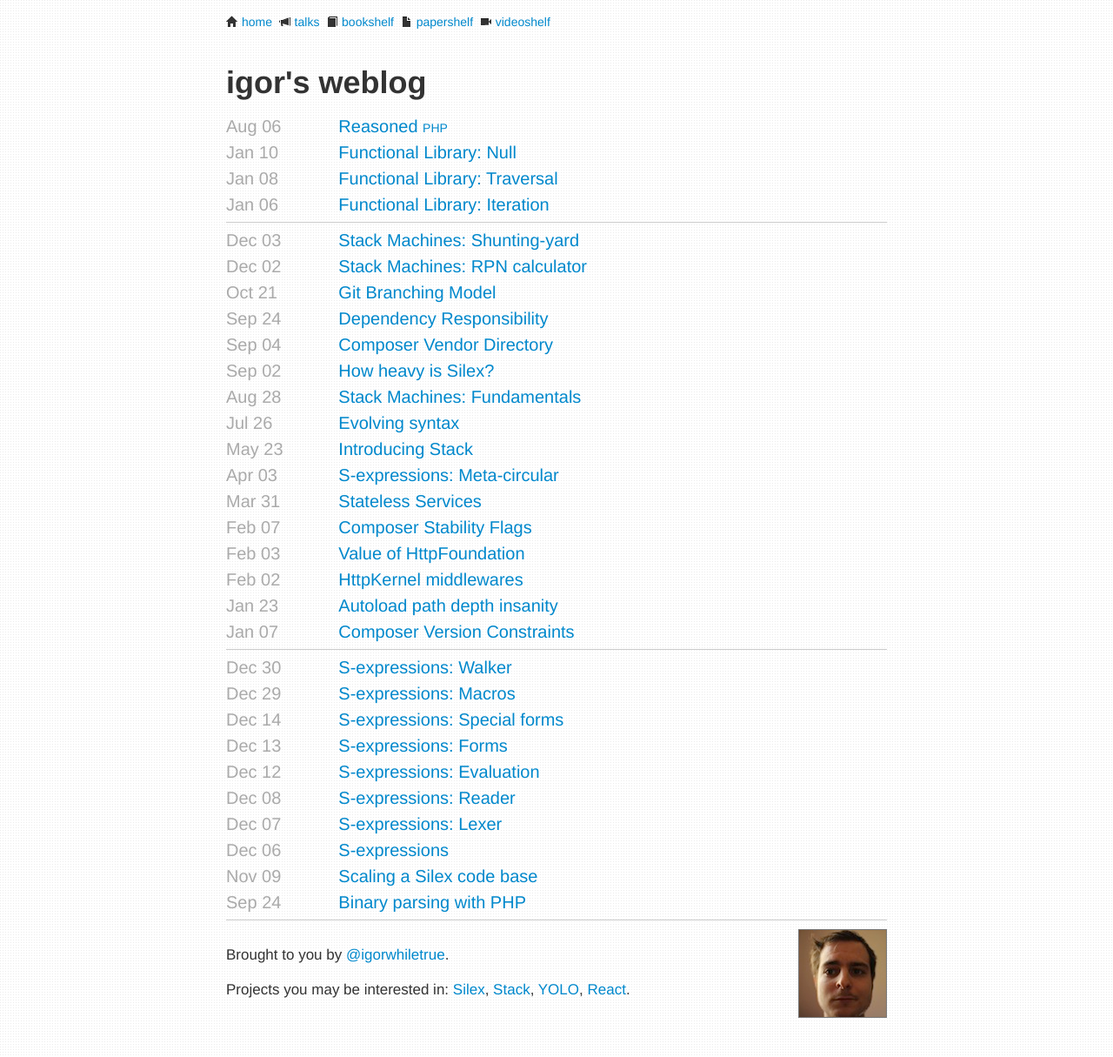
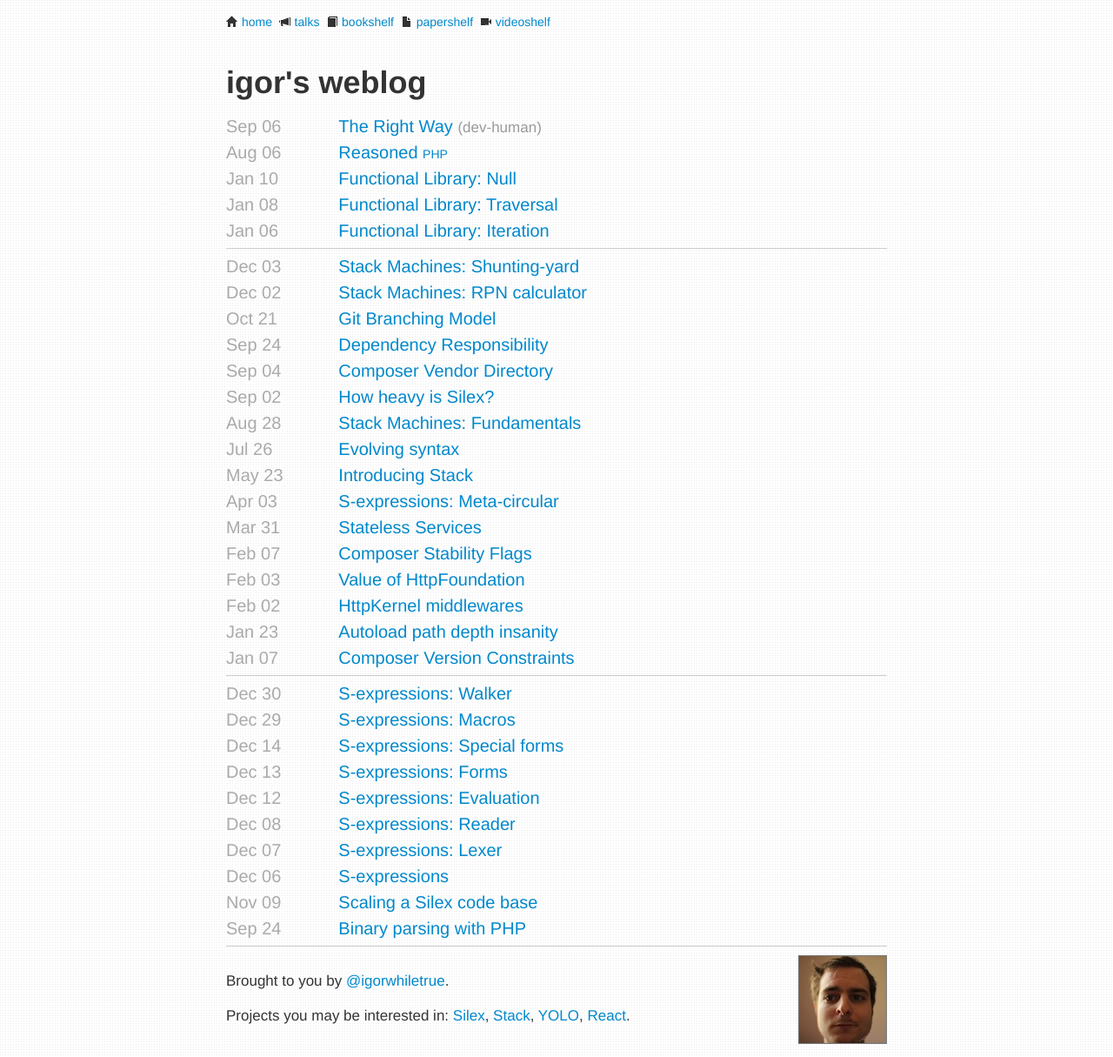
Before and after one commit to igorw/weblog, a Jekyll site: the page built from index.html, in a window 1280 px wide. Shown: the whole page at 87% size. Built offline with Jekyll 4.4.1, drawn with Linux system fonts in a browser that asks for light colours; Markdown is read by kramdown in place of the engine named in the settings.

Commit message:
add support for remote posts, link to the right way piece

```diff
--- a/_layouts/index.html
+++ b/_layouts/index.html
@@ -23,7 +23,7 @@
 
         <li class="row-fluid {{ year_switch }}">
             <span class="span2 date" title="{{ post.date | date: '%B %d, %Y' }}">{{ post.date | date: '%b %d' }}</span>
-            <span class="span10"><a href="{{ post.url }}">{{ post.title }}</a></span>
+            <span class="span10"><a href="{% if post.remote_url %}{{ post.remote_url }}{% else %}{{ post.url }}{% endif %}">{{ post.title }}</a>{% if post.remote_name %} <small class="muted">({{ post.remote_name }})</small>{% endif %}</span>
         </li>
     {% endfor %}
 </ul>
--- /dev/null
+++ b/_posts/2014-09-06-the-right-way.md
@@ -0,0 +1,7 @@
+---
+layout: post
+title: The Right Way
+remote_url: http://dev-human.com/entries/2014/09/06/the-right-way/
+remote_name: dev-human
+tags: []
+---
```
Also changed, not shown: Gemfile.lock, 1 other file.
